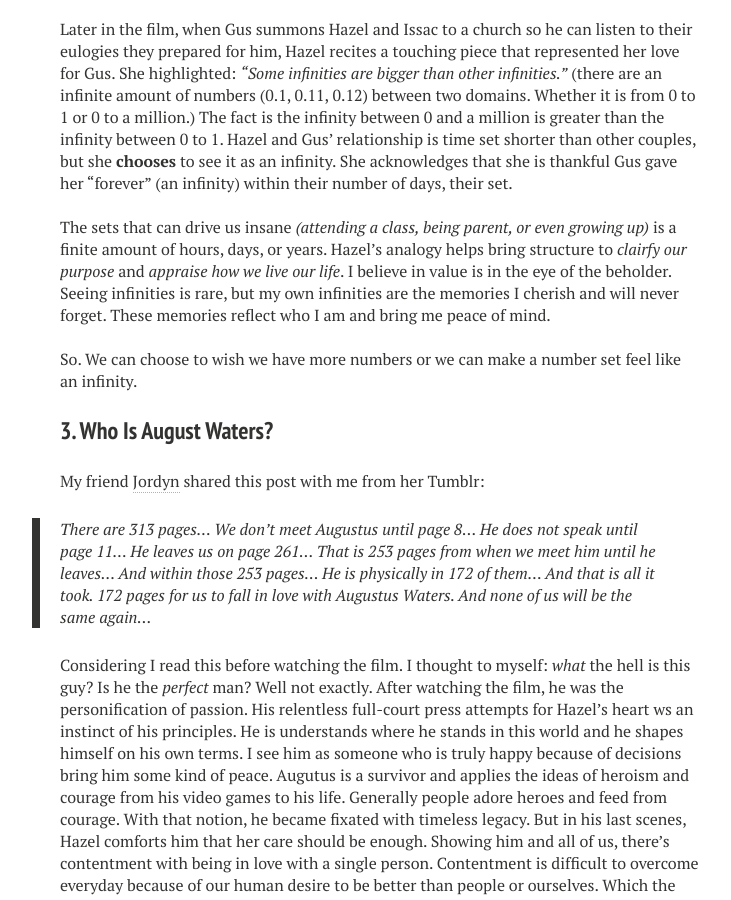
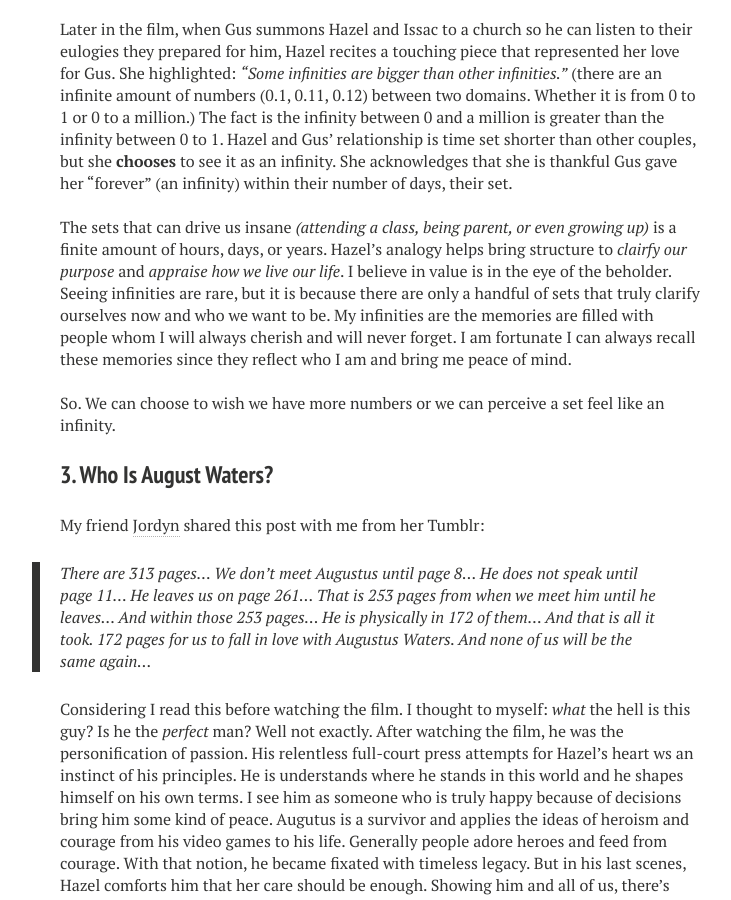
Before and after one commit to alexpolonsky/doswah.com, a Jekyll site: the page built from _posts/2014-06-07-the-fault-in-our-stars.md, in a window 1280 px wide and 900 px high, scrolled down 3300 px. Shown: the whole window, without its empty margins (260-991 px from the left). Built offline with Jekyll 4.4.1, drawn with Linux system fonts in a browser that asks for light colours; nearby versions of some CDN libraries; comment, search, counter and statistics services are not loaded.

Commit message:
Updated to TFIOS

```diff
--- a/_posts/2014-06-07-the-fault-in-our-stars.md
+++ b/_posts/2014-06-07-the-fault-in-our-stars.md
@@ -80,9 +80,9 @@ This was a way for Gus to tell himself that he has control over his fate (up to
 
 Later in the film, when Gus summons Hazel and Issac to a church so he can listen to their eulogies they prepared for him, Hazel recites a touching piece that represented her love for Gus. She highlighted: *"Some infinities are bigger than other infinities."* (there are an infinite amount of numbers (0.1, 0.11, 0.12) between two domains. Whether it is from 0 to 1 or 0 to a million.) The fact is the infinity between 0 and a million is greater than the infinity between  0 to 1. Hazel and Gus' relationship is time set shorter than other couples, but she **chooses** to see it as an infinity. She acknowledges that she is thankful Gus gave her "forever" (an infinity) within their number of days, their set.
 <br><br>
-The sets that can drive us insane *(attending a class, being parent, or even growing up)* is a finite amount of hours, days, or years. Hazel's analogy helps bring structure to *clairfy our purpose* and *appraise how we live our life*. I believe in value is in the eye of the beholder. Seeing infinities is rare, but my own infinities are the memories I cherish and will never forget. These memories reflect who I am and bring me peace of mind.
+The sets that can drive us insane *(attending a class, being parent, or even growing up)* is a finite amount of hours, days, or years. Hazel's analogy helps bring structure to *clairfy our purpose* and *appraise how we live our life*. I believe in value is in the eye of the beholder. Seeing infinities are rare, but it is because there are only a handful of sets that truly clarify ourselves now and who we want to be.  My infinities are the memories are filled with people whom I will always cherish and will never forget. I am fortunate I can always recall these memories since they reflect who I am and bring me peace of mind.
 <br><br>
-So. We can choose to wish we have more numbers or we can make a number set feel like an infinity.
+So. We can choose to wish we have more numbers or we can perceive a set feel like an infinity.
 
 ### 3. Who Is August Waters?
 
```
